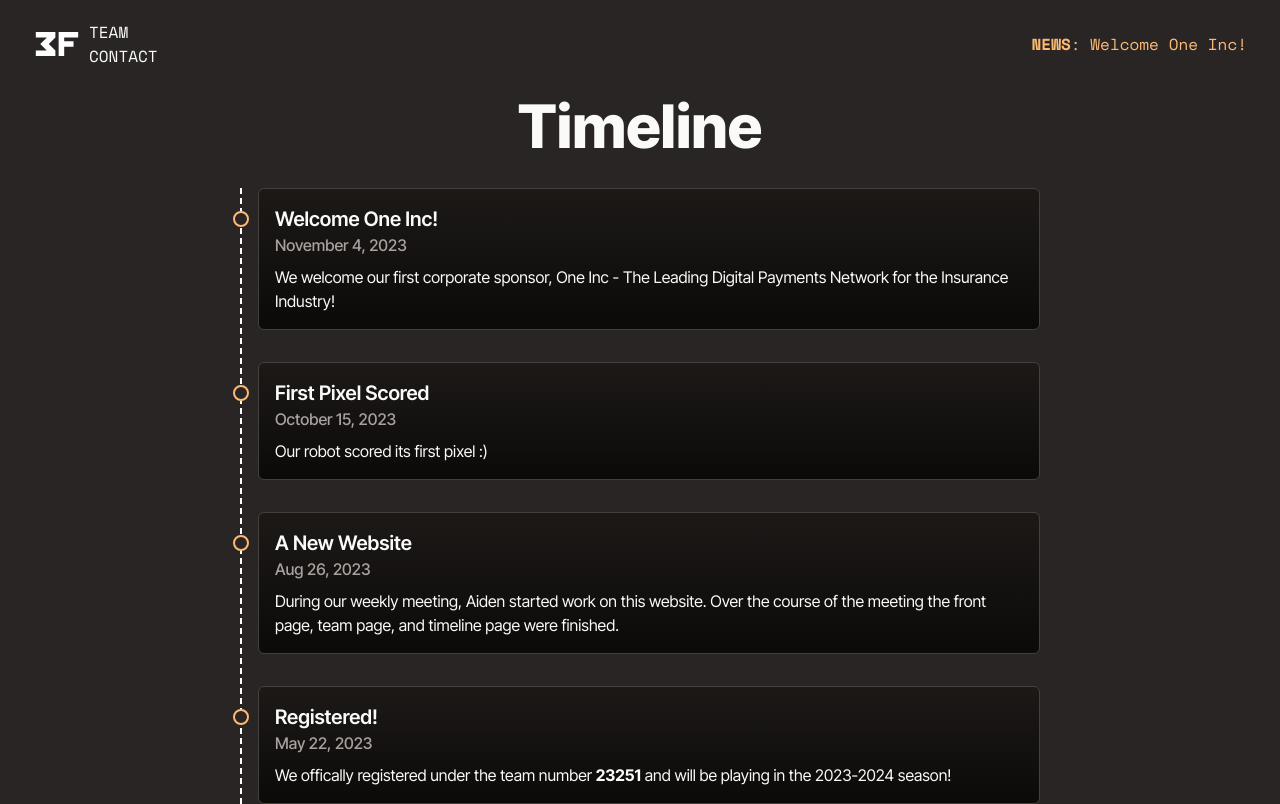
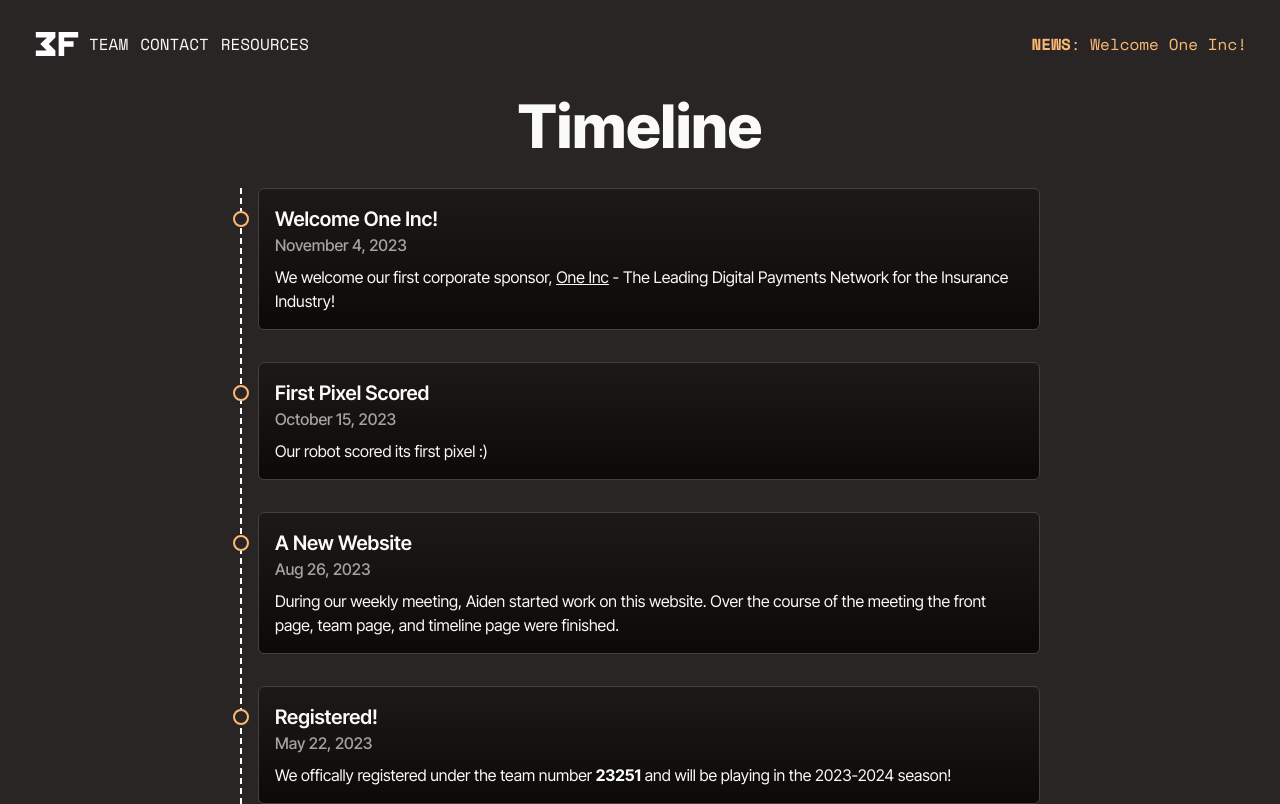
Before and after one commit to TripleFaultRobotics/website, a SvelteKit app: page /timeline in a window 1280 px wide. Shown: the top 804 px of the page. Built offline with nearby package versions, Linux system fonts and the light colour scheme.

Commit message:
even more polish

```diff
--- a/src/routes/+layout.svelte
+++ b/src/routes/+layout.svelte
@@ -7,7 +7,7 @@
   let atTop = true;
 
   onMount(() => {
-    const lenis = new Lenis()
+    const lenis = new Lenis({ duration: 0.6 })
 
     function raf(time: number) {
       lenis.raf(time)
@@ -34,15 +34,16 @@
 <header>
   <nav id="navbar" class="transition-all border flex flex-row py-2 px-4 my-3 mx-4 rounded-lg gap-2  fixed h-16 w-[calc(100%-2rem)] items-center z-50 {atTop ? "border-stone-800/0" : "border-stone-600/75 bg-stone-700/75 backdrop-blur-md"}">
     <a href="{base}/"><img src="{base}/logo.svg" class="w-12 h-12 hover:opacity-75" alt="Triple Fault Logo"/></a>
-    <ul class="font-mono">
+    <ul class="font-mono flex text-sm md:text-base md:flex-row md:gap-3 flex-col">
       <li><a href="{base}/team" class="hover:underline hover:opacity-75"><HoverDecryptText content="TEAM"/></a></li>
       <li><a href="{base}/contact" class="hover:underline hover:opacity-75"><HoverDecryptText content="CONTACT"/></a></li>
+      <li><a href="{base}/resources" class="hover:underline hover:opacity-75"><HoverDecryptText content="RESOURCES"/></a></li>
     </ul>
     <a class="ml-auto font-mono text-orange-300 hover:underline hover:opacity-75" href="{base}/timeline"><span class="font-bold">NEWS</span><span class="hidden md:inline">: Welcome One Inc!</span></a>
   </nav>
 </header>
 
-<main class="pt-24 mx-4">
+<main class="pt-24 mx-4 pb-4">
   <slot />
 </main>
 
--- a/src/routes/+page.svelte
+++ b/src/routes/+page.svelte
@@ -1,6 +1,8 @@
 <script lang="ts">
   import { base } from "$app/paths";
-  import { stagger, timeline } from "motion";
+  import HoverDecryptText from "$lib/components/HoverDecryptText.svelte"
+  import { animate, stagger, timeline, scroll } from "motion";
+  import { MoveRight } from "lucide-svelte";
   import { onMount } from "svelte";
 
   onMount(() => {
@@ -16,11 +18,14 @@
         { duration: 4, at: "-0.4" },
       ],
     ]);
+    scroll(animate("#team-num", { y: [0, 200] }, {
+      target: "#team-num"
+    }))
   });
 </script>
 
 <div
-  class="grid grid-cols-1 grid-rows-1 min-h-[calc(100vh-6rem)] overflow-hidden items-center"
+  class="grid grid-cols-1 grid-rows-1 min-h-[calc(100vh-6rem)] items-center"
 >
   <div
     id="hero-robot"
@@ -33,8 +38,25 @@
     <span class="relative z-20 inline-block italic opacity-0 hero-text w-full">Fault</span><br />
     <span class="inline-block opacity-0 hero-text w-full">Robotics</span>
   </h1>
-  <img src="{base}/23251.svg" class="col-start-1 row-start-1 min-h-[calc(100vh-6rem)] opacity-10 self-end -z-20 justify-self-end" alt="Triple Fault Logo"/>
+  <img src="{base}/23251.svg" id="team-num" class="col-start-1 row-start-1 min-h-[calc(100vh-6rem)] opacity-10 self-end -z-20 justify-self-end" alt="Triple Fault Logo"/>
 </div>
+<section class="mt-16">
+  <h2 class="text-5xl md:text-7xl lg:text-8xl">We're a
+    <span class="italic">passionate</span>
+    <a href="/team" class="hover:underline text-orange-200">team of makers</a> from
+    <a class="hover:underline text-orange-200" target="_blank" href="https://maps.app.goo.gl/wppixHc8DqTZcEc2A">San Diego</a>.
+  </h2>
+  <a class="text-xl lg:text-2xl mt-4 hover:underline hover:translate-x-4 transition block w-fit" href="/resources">
+    <MoveRight class="inline mr-2" />Check out our free resources for FTC
+  </a>
+  <a class="text-xl lg:text-2xl mt-2 hover:underline hover:translate-x-4 transition block w-fit" href="mailto:team@3fault.com">
+    <MoveRight class="inline mr-2" />Contact us at <span class="font-mono bg-orange-200/20 rounded px-1">team@3fault.com</span>
+  </a>
+</section>
+<section class="mt-16">
+  <h1 class="mb-8 text-6xl font-extrabold text-center">Sponsors</h1>
+  <img src="{base}/sponsors/oneinc.svg" />
+</section>
 
 <style>
   .blob-1 {
--- a/src/routes/resources/+page.svelte
+++ b/src/routes/resources/+page.svelte
@@ -10,6 +10,7 @@
   <Card class="w-full cursor-not-allowed">
     <img src={pixelDrop} class="h-32 w-full object-contain bg-[#231124] rounded-md" slot="banner" />
     <h3 class="font-bold text-2xl">Pixel Drop</h3>
+    <h4 class="mb-2 font-medium text-stone-400">By: Ryan Yuan</h4>
     <p>A simple and elegant purple pixel drop design. Coming Soon...</p>
   </Card>
 
--- a/src/routes/timeline/+page.svelte
+++ b/src/routes/timeline/+page.svelte
@@ -10,8 +10,7 @@
     <Card class="ml-4 grow">
       <h2 class={titleClasses}>Welcome One Inc!</h2>
       <h3 class={dateClasses}>November 4, 2023</h3>
-      <p class="mt-2">We welcome our first corporate sponsor, One Inc - The Leading Digital Payments Network
-for the Insurance Industry!</p>
+      <p class="mt-2">We welcome our first corporate sponsor, <a href="https://www.oneinc.com/" class="underline" target="_blank">One Inc</a> - The Leading Digital Payments Network for the Insurance Industry!</p>
     </Card>
     <Card class="ml-4 grow">
       <h2 class={titleClasses}>First Pixel Scored</h2>
```
